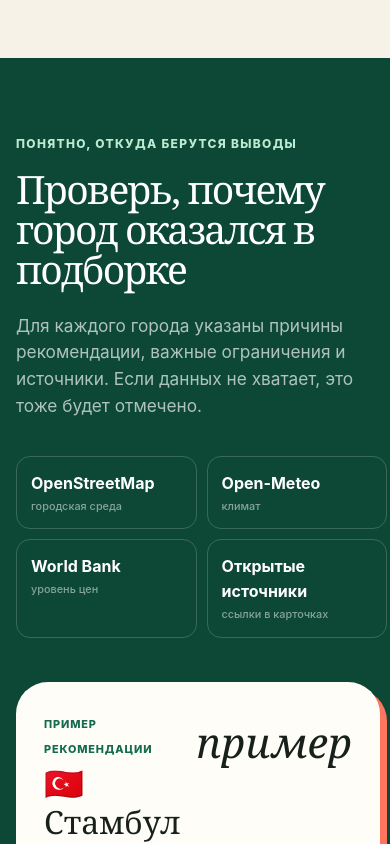
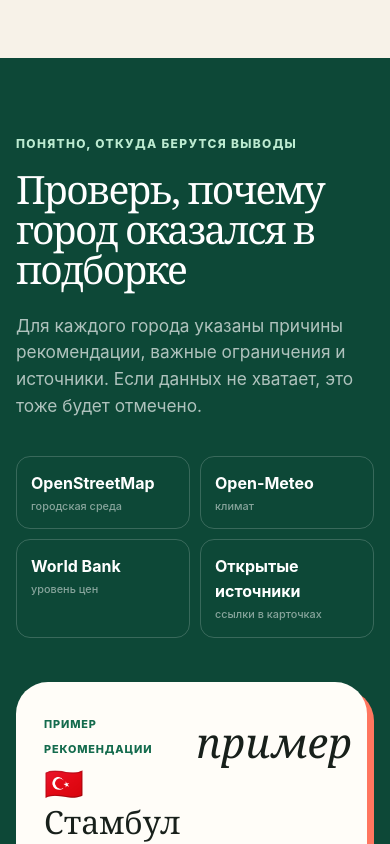
Before and after one commit to Darydis/wheretomovebot-site, a plain HTML site: page index.html in a window 390 px wide. Shown: the part 10380-11224 px from the top of the page. Drawn offline with Linux system fonts and the light colour scheme.

Commit message:
Keep narrow trust section within viewport

```diff
--- a/styles.css
+++ b/styles.css
@@ -548,7 +548,9 @@ p { margin-bottom: 1rem; }
   .visa-source { align-items: flex-start; flex-direction: column; padding: 14px 18px; }
   .preference-map { grid-template-columns: 1fr; }
   .preference-map .overlap { min-height: 105px; width: 105px; margin: -34px auto; }
-  .plan-grid, .pair-grid, .journey-grid, .trust-grid, .faq-grid { grid-template-columns: 1fr; }
+  .plan-grid, .pair-grid, .journey-grid, .faq-grid { grid-template-columns: 1fr; }
+  .trust-grid { grid-template-columns: minmax(0, 1fr); }
+  .trust-copy, .evidence-card { min-width: 0; }
   .plan-card { min-height: auto; padding: 28px 22px; }
   .plan-card > .button { margin-top: 12px; align-self: stretch; }
   .paid-plan { margin-right: 7px; box-shadow: 7px 7px 0 var(--coral); }
@@ -603,6 +605,7 @@ p { margin-bottom: 1rem; }
   .hero-phone-main { left: 18px; width: 80%; }
   .hero-phone-detail { right: -145px; }
   .source-list { grid-template-columns: 1fr; }
+  .evidence-head { flex-wrap: wrap; }
   .footer-grid { grid-template-columns: 1fr; }
   .footer-grid > div:first-child, .legal { grid-column: auto; }
 }
```
